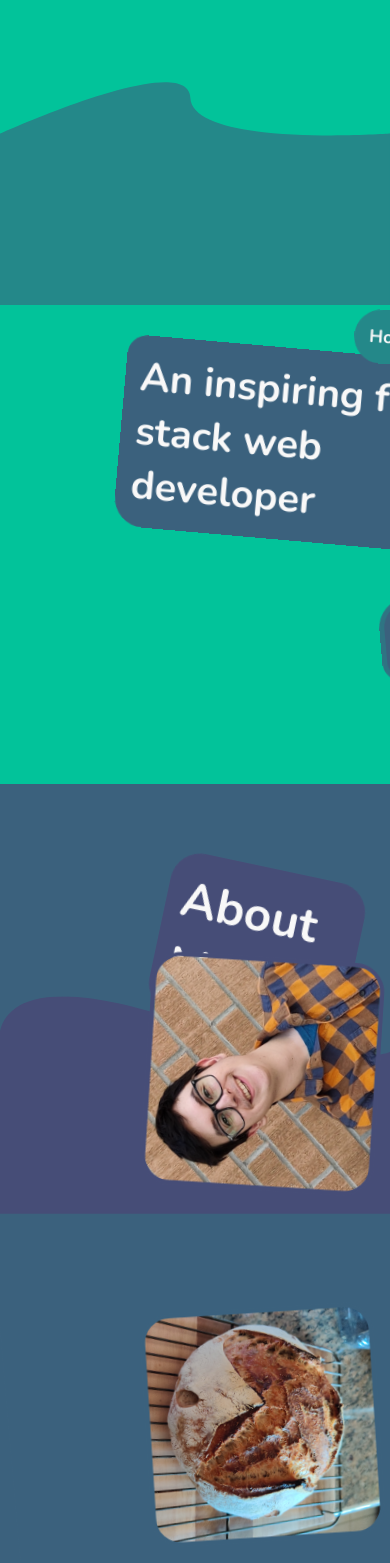
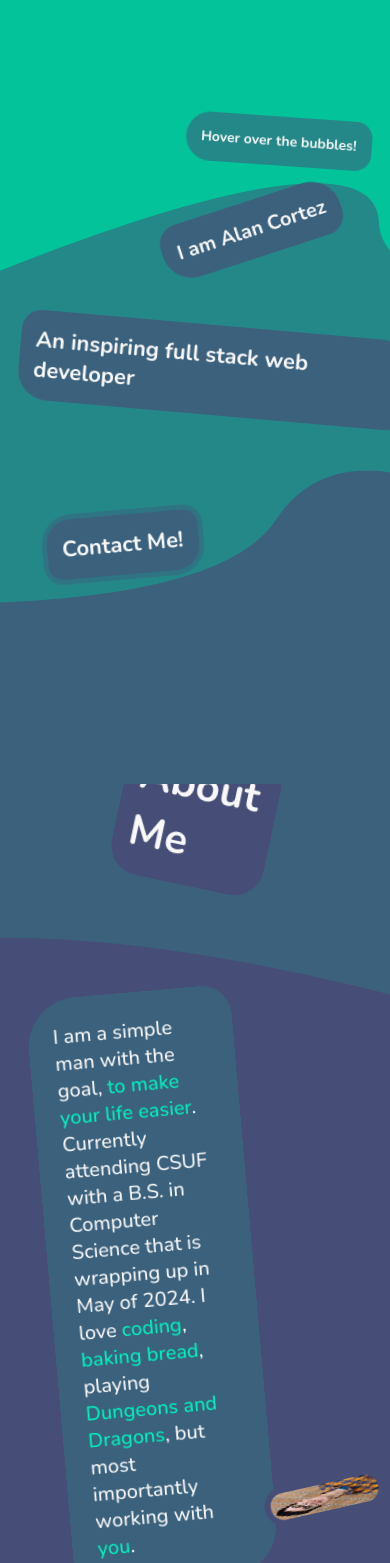
Before and after one commit to AlanCortez1337/portfolio, a React (Vite) app: page / in a window 390 px wide. Shown: the part 60-1623 px from the top of the page. Built offline with nearby package versions, Linux system fonts and the light colour scheme.

Commit message:
finished desktop draft, working on mobile

```diff
--- a/src/components/images/badge.jsx
+++ b/src/components/badge.jsx
@@ -31,8 +31,8 @@ function BadgeImage({badgeName}) {
         <>
             {badgeName === "me" &&
                 <motion.img
-                    style={{borderRadius: '30px'}}
-                    animate={{rotate: 360, y: '-8vh'}}
+                    style={{borderRadius: '80px'}}
+                    animate={{rotate: 360, y: '-8vh', borderRadius: '20px'}}
                     whileHover={{scale: 0.9}}
                     transition={badgeBounce}
                     src={MeBadge} alt="me" className="badge badge1" width={225} height={225}
@@ -40,9 +40,9 @@ function BadgeImage({badgeName}) {
             }
             {badgeName === "lua" &&
                 <motion.img
-                    style={{borderRadius: '30px'}}
-                    animate={{ rotate: -360, y: '-3vh' }}
-                    whileHover={{borderRadius: '100%'}}
+                    style={{borderRadius: '20px'}}
+                    animate={{ rotate: -360, y: '-3vh', borderRadius: '80px' }}
+                    whileHover={{scale: 0.9}}
                     transition={badgeBounce}
                     src={LuaBadge} alt="me" className="badge" width={175} height={175}
                 />
@@ -50,16 +50,16 @@ function BadgeImage({badgeName}) {
             {badgeName === "bread" &&
                 <motion.img
                     style={{borderRadius: '30px'}}
-                    animate={{ rotate: -360, y: '3vh' }}
-                    whileHover={{borderRadius: '100%'}}
+                    animate={{ rotate: -360, y: '3vh', borderRadius: '90px' }}
+                    whileHover={{scale: 1.2}}
                     transition={badgeBounce}
                     src={BreadBadge} alt="me" className="badge" width={225} height={225}
                 />
             }
             {badgeName === "dnd" &&
                 <motion.img
-                    style={{borderRadius: '30px'}}
-                    animate={{rotate: 360, y: '3vh'}}
+                    style={{borderRadius: '60px'}}
+                    animate={{rotate: 360, y: '3vh', borderRadius: '30px'}}
                     whileHover={{scale: 1.3}}
                     transition={badgeBounce}
                     src={DndBadge} alt="me" className="badge" width={150} height={150}
--- a/src/components/images/badge.css
+++ /dev/null
@@ -1,4 +0,0 @@
-.badge1 {
-    transform: rotate(45deg);
-    background-color: rebeccapurple;
-}
--- a/src/components/svg/wave.jsx
+++ b/src/components/wave.jsx
@@ -1,5 +1,5 @@
 import { motion } from 'framer-motion'
-import '../../App.css'
+// import './App.css'
 
 function Shapes({shape}) {
 
--- a/src/index.css
+++ b/src/index.css
@@ -155,8 +155,7 @@ body, button {
 
 /* About Me - image badges */
 .abt-grid img {
-  border: var(--purple1) 4px solid;
-  /* border-radius: 40px; */
+  border: var(--purple1) 8px solid;
   align-self: center;
   justify-self: center;
   z-index: 3;
@@ -463,18 +462,28 @@ body, button {
   top: 32px;
 }
 
+.contact-me-button {
+  grid-column: 3;
+  justify-self: end;
+  height: 50%;
+  position: relative;
+  top: 50px;
+}
+
 .contact-blurp button {
-  /* styles */
   font-size: 28px;
   font-weight: 700;
   background-color: var(--green1);
-  border: none;
+  /* border: none; */
+  border: var(--green2) 5px solid;
   border-radius: 20px;
   padding: 15px;
-  height: 50%;
-  /* grid alignment */
-  grid-column: 3;
-  justify-self: end;
+  transition: all 500ms ease-in-out;
+}
+
+.contact-blurp button:hover {
+  border-color: var(--green1);
+  background-color: var(--green2);
 }
 
 .contact-blurp footer {
@@ -709,3 +718,482 @@ body, button {
     width: 100vw;
   }
 }
+/* Mobile */
+@media screen and (max-width: 600px){
+
+  /* .blurp-hero {
+    display: flex;
+    justify-content: center;
+    flex-direction: column;
+    align-items: flex-start;
+    width: 100vw;
+    height: 100vh;
+    position: relative;
+    z-index: 2;
+    padding-left: 120px;
+  } */
+
+  .blurp-hero h3, .blurp-hero h2, .blurp-hero h1{
+    margin: 0;
+    padding: 0;
+  }
+
+  .blurp-hero h3 {
+    font-size: 20px;
+    position: relative;
+    bottom: 5vh;
+    left: 10vw;
+    padding: 15px;
+  }
+  .blurp-hero h1{
+    font-size: 22px;
+    bottom: 10px;
+    right: 26vw;
+    padding: 15px;
+  }
+
+  .blurp-hero button{
+    font-size: 22px;
+    position: relative;
+    bottom: -90px;
+    left: -20vw;
+    padding: 15px;
+  }
+
+  .blurp-hero h2{
+    font-size: 14px;
+    position: relative;
+    bottom: 45vh;
+    left: 17vw;
+    background-color: var(--cyan);
+    padding: 15px;
+    border-radius:  30px 20px 20px 30px;
+  }
+
+  .wave-1-svg {
+    width: 250vw;
+    position: relative;
+    bottom: 80vh;
+    right: 25vw;
+  }
+
+  .wave-2-svg {
+    width: 250vw;
+    position: relative;
+    bottom: 110vh;
+    right: 100vw;
+  }
+
+  /* About me */
+
+  .about-me {
+    background-color: var(--purple2);
+    width: 100vw;
+    height: 100vh;
+    overflow: hidden;
+  }
+
+  .abt-grid {
+    /* lol imagine using grid */
+    display: grid;
+    grid-template-columns: 1fr;
+    grid-template-rows: 1fr 2fr 1fr;
+    position: relative;
+    width: 100%;
+    height: 100%;
+    justify-content: center;
+    gap: 30px;
+  }
+
+  /* About Me - image badges */
+  .abt-grid img {
+    border: var(--purple1) 6px solid;
+    border-color: var(--purple1);
+    align-self: unset;
+    justify-self: unset;
+    width: 32%;
+    height: 14%;
+  }
+
+  .abt-grid img:nth-child(2) {
+    left: -10vw;
+  }
+
+  .abt-grid img:nth-child(3) {
+    display: none;
+  }
+
+  .abt-grid img:nth-child(4) {
+    display: none;
+  }
+
+  .abt-grid img:nth-child(5) {
+    display: none;
+  }
+
+  /* About Me - blurp info */
+  .abt-grid div {
+    align-self: start;
+    grid-row: 1;
+  }
+
+
+  .blurp-abt {
+    display: flex;
+    justify-content: center;
+    flex-direction: column;
+    align-items: flex-start;
+    position: relative;
+    z-index: 2;
+    padding-left: 120px;
+    padding-top: 6vh;
+  }
+
+  .blurp-abt h3, .blurp-abt p{
+    margin: 0;
+    padding: 0;
+  }
+
+  .blurp-abt h3{
+    font-size: 42px;
+    background-color: var(--purple1);
+    padding: 15px;
+    border-radius: 30px;
+    position: relative;
+    left: -0.25vw;
+    bottom: 12vh;
+  }
+
+  .blurp-abt p {
+    font-size: 20px;
+    font-weight: 500;
+    width: 100%;
+    background-color: var(--purple2);
+    padding: 25px;
+    border-radius: 50px 30px 50px 30px;
+    position: relative;
+    top: 2vh;
+    left: -18vw;
+  }
+
+
+  .wave-3-svg {
+    width: 250vh;
+    bottom: 85vh;
+    right: 85vw;
+  }
+
+  /* Projects */
+
+  .projects {
+    background-color: var(--purple1);
+    width: 100vw;
+    height: 100vh;
+    overflow: hidden;
+  }
+
+  .project-grid {
+    margin: 50px 120px 0 120px;
+    width: calc(100% - 240px);
+    height: 100%;
+    display: grid;
+    grid-template-columns: repeat(3, 1fr);
+    grid-template-rows: 1fr 3fr 2fr;
+    gap: 60px;
+    position: relative;
+    z-index: 2;
+  }
+
+  .project-grid h3 {
+    font-size: 48px;
+    grid-column: span 3;
+  }
+
+  .project-title {
+    width: 180px;
+    justify-self: center;
+    position: relative;
+    left: 150px;
+    background-color: var(--purple2);
+    padding: 15px;
+    border-radius: 20px 30px 20px 30px;
+  }
+
+  .project-grid > div {
+    border-radius: 30px;
+    border: var(--purpleCardBorder) 5px solid;
+    border-radius: 30px;
+    background-color: var(--purpleCard);
+  }
+
+  .project-card {
+    display: flex;
+    justify-content: center;
+    align-items: center;
+    flex-direction: column;
+  }
+
+  .title-card {
+    display: flex;
+    justify-content: center;
+    align-items: center;
+    flex-direction: column;
+    position: absolute;
+    width: 100%;
+    height: 100%;
+  }
+
+  .title-card h3 {
+    font-weight: 600;
+    margin: 1.75em 0.5em 0.5em 0.5em;
+    font-size: 54px;
+    display: flex;
+    gap: 0.5em;
+  }
+
+  .title-card p {
+    font-size: 24px;
+    font-weight: 500;
+    text-align: center;
+    padding: 40px 30px;
+    background-color: var(--purpleCardBorder);
+    border-radius: 0 0 20px 20px;
+    height: 100%;
+  }
+  /* Discord Bot Gif */
+  .bg-0 {
+    width: 100%;
+    height: 100%;
+    position: relative;
+    background-image: url("/assests/discordBotDemo.gif");
+    background-repeat: no-repeat;
+    background-size: 150% 150%;
+    background-position: 0% 100%;
+    border-radius: 30px;
+  }
+
+  .bg-0::before {
+    background-color: var(--purpleCardSemiTransparent);
+    border-radius: 30px;
+    content: '';
+    display: block;
+    height: 100%;
+    position: absolute;
+    width: 100%;
+  }
+
+  /* Memory Game Gif */
+
+  .bg-1 {
+    width: 100%;
+    height: 100%;
+    position: relative;
+    background-image: url("/assests/memoryGameDemo.gif");
+    background-repeat: no-repeat;
+    background-size: 100% 100%;
+    background-position: 50% 0%;
+    border-radius: 30px;
+  }
+
+  .bg-1::before {
+    background-color: var(--purpleCardSemiTransparent);
+    border-radius: 30px;
+    content: '';
+    display: block;
+    height: 100%;
+    position: absolute;
+    width: 100%;
+  }
+
+  /* Food Tinder Gif */
+
+  .bg-2 {
+    width: 100%;
+    height: 100%;
+    background-image: url("/assests/foodTinderDemo.gif");
+    background-repeat: no-repeat;
+    background-size: cover;
+    position: relative;
+    border-radius: 30px;
+  }
+
+  .bg-2::before {
+    background-color: var(--purpleCardSemiTransparent);
+    border-radius: 30px;
+    content: '';
+    display: block;
+    height: 100%;
+    position: absolute;
+    width: 100%;
+  }
+
+  .content-card p {
+    position: relative;
+    font-size: 24px;
+    font-weight: 500;
+    padding: 0 25px;
+    z-index: 1;
+    text-shadow: 0px 0px 6px var(--green3);
+  }
+
+  .hover-effect a {
+    position: absolute;
+    bottom: 2%;
+    left: 82%;
+    padding: 0 25px;
+  }
+
+  .wave-4-svg {
+    position: relative;
+    bottom: 90vh;
+    width: 100vw;
+    z-index: 1;
+  }
+
+  /* Contact */
+
+  .contact {
+    background-color: var(--purple2);
+    width: 100vw;
+    height: 100vh;
+    overflow-y: hidden;
+  }
+
+  .contact-blurp {
+    width: 100%;
+    height: 100%;
+    width: 100vw;
+    height: 100vh;
+    display: grid;
+    grid-template-columns: repeat(4, 1fr);
+    grid-template-rows: repeat(4, 1fr);
+    gap: 50px;
+    position: relative;
+    z-index: 3;
+  }
+
+  .contact-blurp h3 {
+    grid-column: span 3;
+    font-size: 48px;
+    justify-self: end;
+    background-color: var(--cyan);
+    padding: 15px;
+    border-radius: 30px 20px 30px 20px;
+  }
+
+  .contact-blurp p {
+    /* styles */
+    font-size: 28px;
+    font-weight: 600;
+    text-align: center;
+    width: 50%;
+    background-color: var(--green1);
+    padding: 25px;
+    border-radius: 50px 30px 50px 30px;
+    /* grid alignment */
+    grid-column: 3 / span 2;
+    grid-row: 2;
+    justify-self: center;
+    /* outer alignments */
+    position: relative;
+    top: 32px;
+  }
+
+  .contact-me-button {
+    grid-column: 3;
+    justify-self: end;
+    height: 50%;
+    position: relative;
+    top: 50px;
+  }
+
+  .contact-blurp button {
+    font-size: 28px;
+    font-weight: 700;
+    background-color: var(--green1);
+    /* border: none; */
+    border: var(--green2) 5px solid;
+    border-radius: 20px;
+    padding: 15px;
+    transition: all 500ms ease-in-out;
+  }
+
+  .contact-blurp button:hover {
+    border-color: var(--green1);
+    background-color: var(--green2);
+  }
+
+  .contact-blurp footer {
+    font-size: 22px;
+    font-weight: 700;
+    grid-column: span 3;
+    grid-row: 4;
+    align-self: end;
+    position: relative;
+    left: 30px;
+    bottom: 25px;
+  }
+
+  /* badges */
+
+  .contact-blurp a * {
+    width: 100%;
+  }
+
+  .linkedIn-badge {
+    /* styles */
+    width: 8em;
+    height: 8em;
+    padding: 15px;
+    background-color: var(--cyan);
+    font-size: 1.25em;
+    /* grid alignment */
+    grid-column: 1;
+    /* outer alignment */
+    position: relative;
+    left: 280px;
+    bottom: 180px;
+  }
+
+  .github-badge {
+    /* styles */
+    width: 12em;
+    height: 12em;
+    padding: 5px;
+    background-color: var(--green1);
+    font-size: 1.25em;
+    /* grid alignment */
+    grid-column: 2;
+    /* outer alignment */
+    position: relative;
+    left: 50px;
+    top: 180px;
+  }
+
+  .resume-badge {
+    /* styles */
+    width: 5em;
+    height: 5em;
+    padding: 8px;
+    background-color: var(--green1);
+    font-size: 1.5em;
+    /* grid alignment */
+    grid-column: 1;
+    /* outer alignment */
+    position: relative;
+    left: 100px;
+    bottom: 20px;
+  }
+
+  .wave-5-svg {
+    position: relative;
+    bottom: 85vh;
+    width: 100vw;
+  }
+
+  .wave-6-svg {
+    position: relative;
+    bottom: 112vh;
+    width: 100vw;
+  }
+}
```
Also changed, not shown: src/App.jsx (+5 -5 lines), src/components/content-info.jsx (renamed from src/components/information.jsx, +12 -6 lines).
